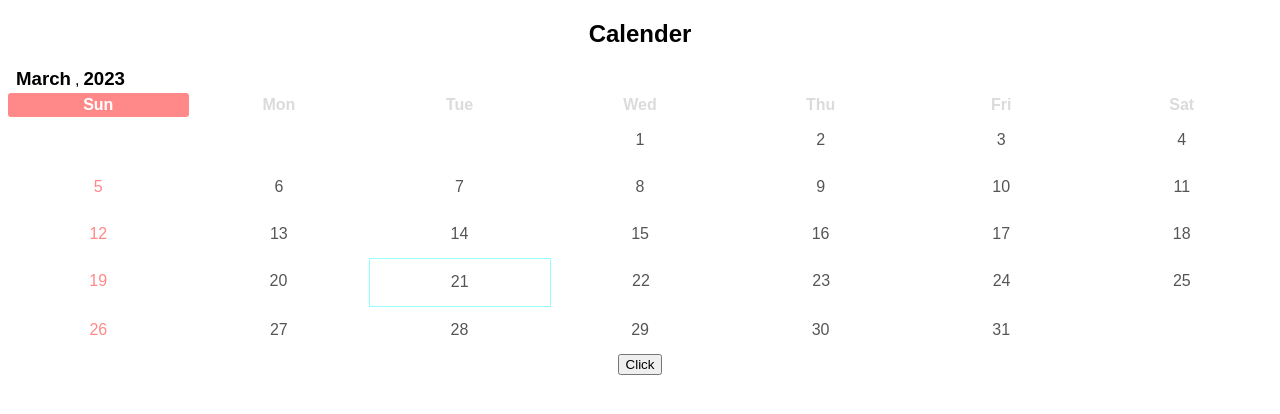
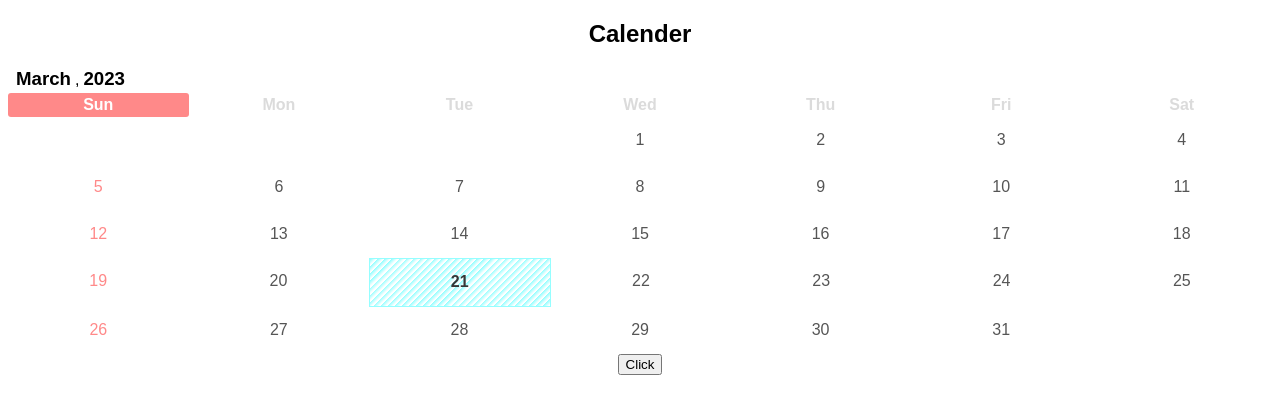
Before and after one commit to R1Sh0315/react-calender-v01, a React (Create React App) app: page / in a window 1280 px wide. Shown: the top 414 px of the page. Built offline with nearby package versions, Linux system fonts and the light colour scheme.

Commit message:
Update calender.js and styles.css

```diff
--- a/src/calender.js
+++ b/src/calender.js
@@ -13,6 +13,7 @@ function CalenderComponent() {
   );
 
   const [userSearch, setUserSearch] = useState("");
+  const [onSelectedDate, setSelectedDate] = useState();
 
   const weekDaysArray = moment.weekdaysShort();
   const monthsInArray = moment.months();
@@ -34,11 +35,13 @@ function CalenderComponent() {
   for (let day = 1; day < daysInmonth + 1; day++) {
     let currentDayClassName =
       day === parseInt(currentDay, 0) ? "today-date" : "";
+
+    let selectedDate = day === onSelectedDate ? "selected-date" : "";
+
     daysInMonthAsArray.push(
       <td
-        key={day}
-        onClick={() => console.log(day)}
-        className={`calendar-dates ${currentDayClassName}`}
+        onClick={() => setSelectedDate(day)}
+        className={`calendar-dates ${currentDayClassName} ${selectedDate}`}
       >
         {day}
       </td>
@@ -72,9 +75,7 @@ function CalenderComponent() {
     <tbody>
       <tr>
         {weekDaysArray.map((day) => (
-          <th className="week-days" key={day}>
-            {day}
-          </th>
+          <th className="week-days">{day}</th>
         ))}
       </tr>
     </tbody>
@@ -86,7 +87,6 @@ function CalenderComponent() {
         isExpand ? (
           <div
             className="months-list"
-            key={monthName}
             onClick={() => setCurrentMonth(monthName)}
           >
             {monthName}
@@ -114,11 +114,7 @@ function CalenderComponent() {
     >
       {yearlistArr.map((year) =>
         isYearExpand ? (
-          <div
-            key={year}
-            className="years-list"
-            onClick={() => setCurrentYear(year)}
-          >
+          <div className="years-list" onClick={() => setCurrentYear(year)}>
             {year}
           </div>
         ) : (
@@ -152,7 +148,7 @@ function CalenderComponent() {
         </div>
         <table className="week-days-contianer">{weekDay}</table>
         {rows.map((el) => (
-          <table key={el} className="week-dates-contianer">
+          <table className="week-dates-contianer">
             <tr>{el}</tr>
           </table>
         ))}
--- a/src/styles.css
+++ b/src/styles.css
@@ -38,6 +38,28 @@
 
 .today-date {
   border: 1px solid #95feff;
+  background: repeating-linear-gradient(
+    -45deg,
+    #fff,
+    #fff 1px,
+    #95feff 5px,
+    #95feff 1px
+  );
+  color: #373737;
+  font-weight: bold;
+}
+
+.selected-date {
+  border: 1px solid #b7ffad;
+  background: repeating-linear-gradient(
+    -45deg,
+    #fff,
+    #fff 1px,
+    #b7ffad 5px,
+    #b7ffad 1px
+  );
+  color: #373737;
+  font-weight: bold;
 }
 
 /* dropdown  */
```
